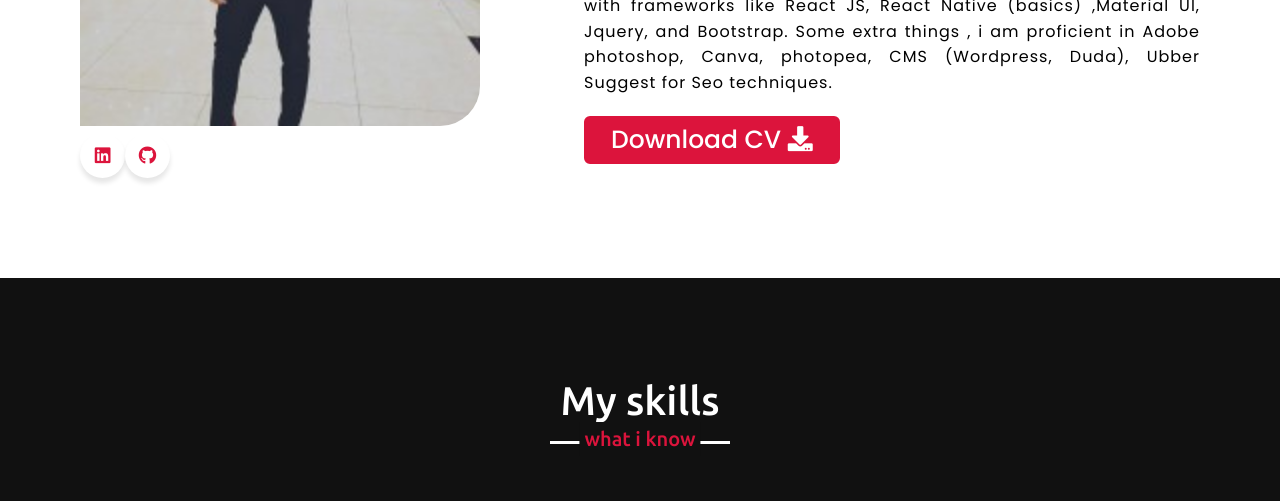
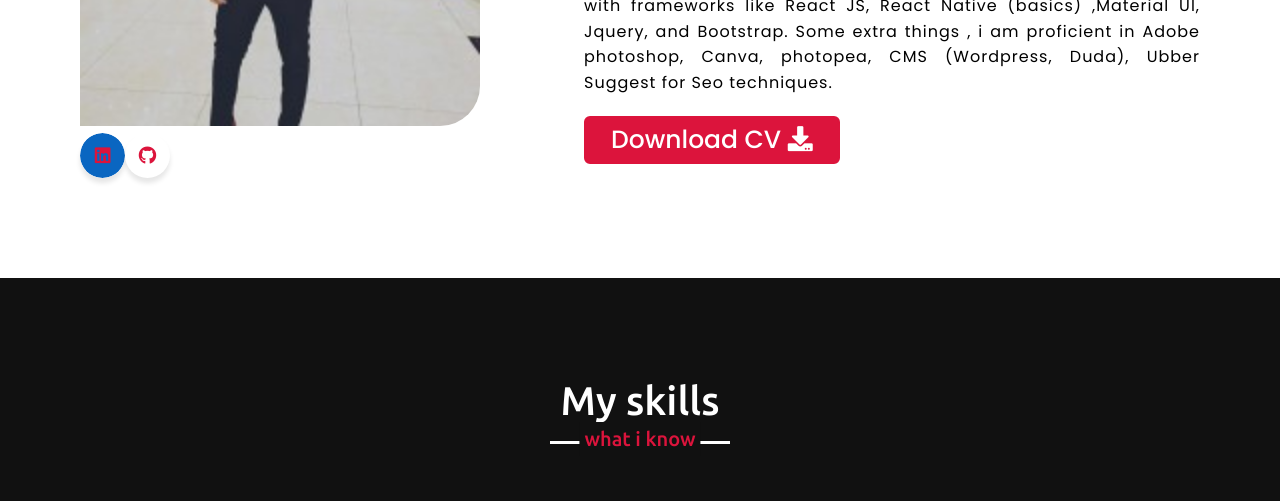
Before and after one commit to pant2101/Sachin-Portfolio, a plain HTML site: page index.html in a window 1280 px wide. Shown: the part 1300-1801 px from the top of the page. Drawn offline with Linux system fonts and the light colour scheme.

Commit message:
Update index.html

```diff
--- a/index.html
+++ b/index.html
@@ -78,7 +78,7 @@
             <div>
               <div class="wrapper">
                 <div class="button1">
-                  <div class="icon">
+                  <div class="icon" style="background-color:#0a66c1;">
                     <a href="https://www.linkedin.com/in/sachin-pant-39b5b1171" target="_blank">
                       <i class="fab fa-linkedin"></i>
                   </div>
```
